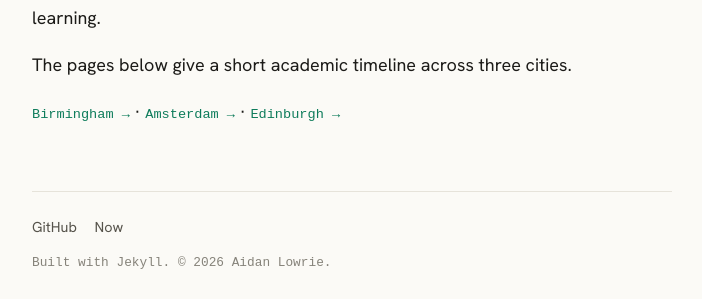
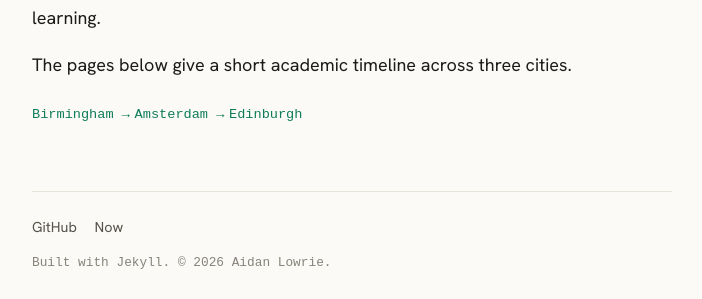
Before and after one commit to aidanlowrie/aidanlowrie.github.io, a Jekyll site: the page built from index.html, in a window 1280 px wide. Shown: the part 1049-1348 px from the top of the page, without its empty margins (288-990 px from the left). Built offline with Jekyll 4.4.1, drawn with Linux system fonts in a browser that asks for light colours; some web fonts are replaced.

Commit message:
fix home timeline separators and trailing arrow

```diff
--- a/index.html
+++ b/index.html
@@ -32,5 +32,5 @@ title: ""
 
   <p>The pages below give a short academic timeline across three cities.</p>
 
-  <p class="more"><a href="{{ '/about/birmingham/' | relative_url }}">Birmingham →</a> · <a href="{{ '/about/amsterdam/' | relative_url }}">Amsterdam →</a> · <a href="{{ '/about/edinburgh/' | relative_url }}">Edinburgh →</a></p>
+  <p class="more"><a href="{{ '/about/birmingham/' | relative_url }}">Birmingham →</a> <a href="{{ '/about/amsterdam/' | relative_url }}">Amsterdam →</a> <a href="{{ '/about/edinburgh/' | relative_url }}">Edinburgh</a></p>
 </section>
```
